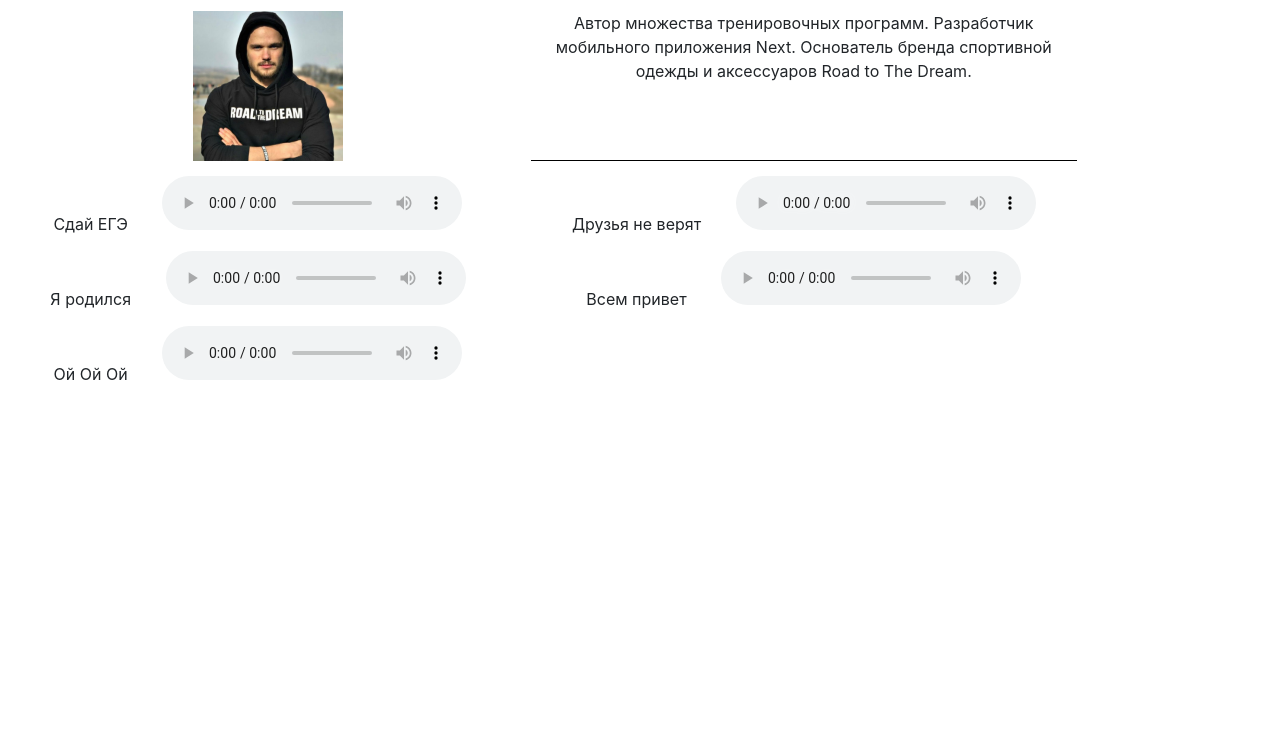
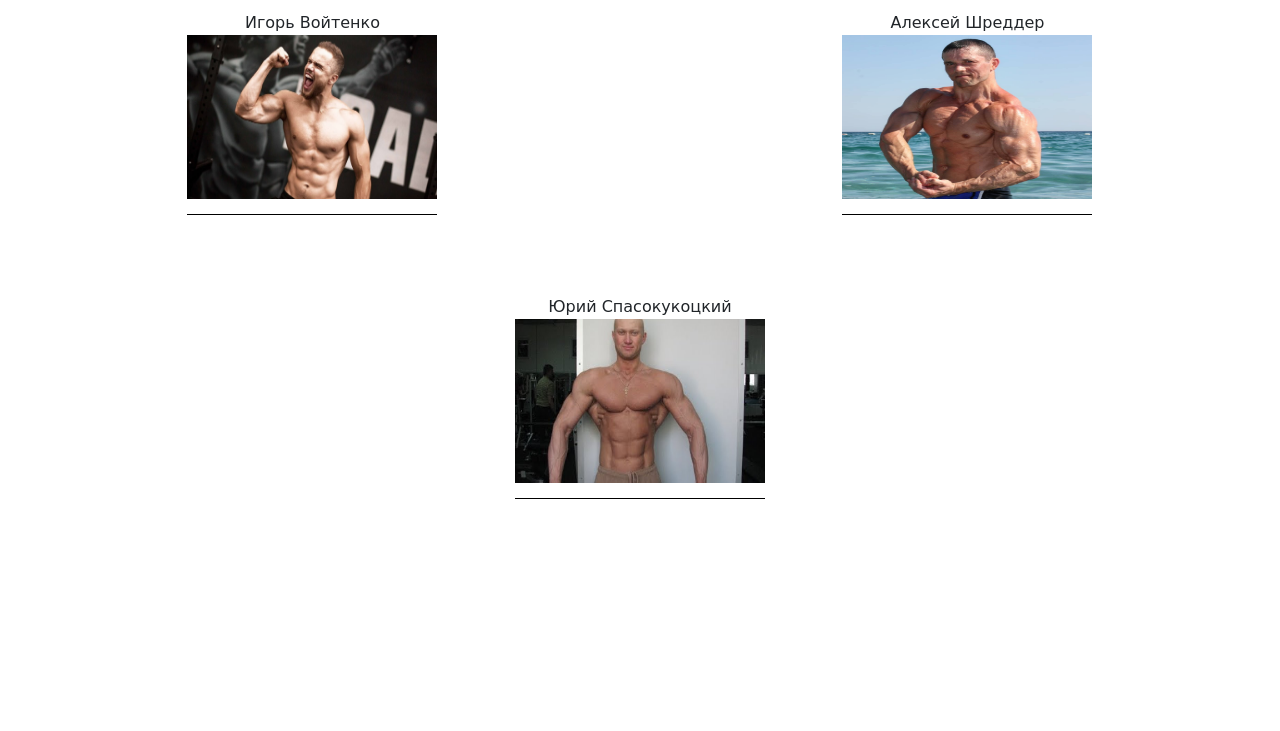
Before and after one commit to xzforever/xzforever.github.io, a plain HTML site: page index.html in a window 1280 px wide. Shown: the part 69-800 px from the top of the page. Drawn offline with nearby package versions, Linux system fonts and the light colour scheme; a web font is replaced by a local one.

Commit message:
Add files via upload

```diff
--- a/index.html
+++ b/index.html
@@ -1,7 +1,7 @@
 <!DOCTYPE html>
 <html lang="ru">
 	<head>
-		<title>Voitenko</title>
+		<title>PrankSounds</title>
 		<meta charset="utf-8">
 		<meta name="viewport" content="width=device-width, initial-scale=1">
 		<link rel="stylesheet" href="https://maxcdn.bootstrapcdn.com/bootstrap/4.5.2/css/bootstrap.min.css">
@@ -9,6 +9,8 @@
 		<script src="https://cdnjs.cloudflare.com/ajax/libs/popper.js/1.16.0/umd/popper.min.js"></script>
 		<script src="https://maxcdn.bootstrapcdn.com/bootstrap/4.5.2/js/bootstrap.min.js"></script>
 		<link rel="stylesheet" type="text/css" href="style.css">
+		<link rel="preconnect" href="https://fonts.gstatic.com">
+		<link href="https://fonts.googleapis.com/css2?family=Modak&display=swap" rel="stylesheet">
 	</head>
 
 	<body>
@@ -18,45 +20,36 @@
   		</a>
 		<ul class="navbar-nav">
 			<li class="nav-item active">
-				<a class="nav-link" href="SoundsMain.html">На главную</a>
-			</li>
-		</ul>
-		<ul class="navbar-nav">
-			<li class="nav-item">
-				<a class="nav-link" href="#">Игорь Войтенко</a>
+				<a class="nav-link" href="#">Смешные звуки для пранков</a>
 			</li>
 		</ul>
 	</nav>
+	</div>
+	<div class="row">
+		<div id="voitenkoDiv" class="col-sm-5">
+			Игорь Войтенко<br>
+			<a href="Voitenko.html">
+				<img class="bodyPic" src="Voitenko.jpg">
+			</a>
+		</div>
+		<div id="shredderDiv" class="col-sm-5">
+			Алексей Шреддер<br>
+			<a href="Shredder.html">
+				<img class="bodyPic" src="Shredder.jpg">
+			</a>
+		</div>
+	</div>
+	<div class="row">
+		<div id="spasokykDiv" class="col-sm-5">
+			Юрий Спасокукоцкий<br>
+			<a href="Spasokyk.html">
+				<img class="bodyPic" src="Spasokyk.jpg">
+			</a>
+		</div>
+	</div>
+	<div class="footer col-sm-12">
+		Проэкт созданный для шуток
+	</div>
 
-	<div>
-		<div class="row">
-			<div class="col-sm-5">
-				<img id="voitenko2" src="Voitenko2.jpg">
-			</div>
-			<div class="col-sm-5 discr">
-				Автор множества тренировочных программ. Разработчик мобильного приложения Next. Основатель бренда спортивной одежды и аксессуаров Road to The Dream.
-			</div>
-			<div class="col-sm-5">
-				Сдай ЕГЭ
-				<audio src="passTheExam.mp3" controls></audio>
-			</div>
-			<div class="col-sm-5">
-				Друзья не верят
-				<audio src="parentsDontBelieve.mp3" controls></audio>
-			</div>
-			<div class="col-sm-5">
-				Я родился
-				<audio src="iWasBorned.mp3" controls></audio>
-			</div>
-			<div class="col-sm-5">
-				Всем привет
-				<audio src="hi.mp3" controls></audio>
-			</div>
-			<div class="col-sm-5">
-				Ой Ой Ой
-				<audio src="OyOy.mp3" controls></audio>
-			</div>
-		<div>
-	</div>
 	</body>
-<html>
+</html>
--- a/style.css
+++ b/style.css
@@ -1,22 +1,26 @@
-#voitenko2{
-	margin-left: 20px;
-	width: 150px;
-	height: 150px;
+body{
+	font-family: 'Modak', cursive;
 }
-audio{
-	margin-left: 30px;
+.bodyPic{
+	height: 180px;
+	width: 250px;
+	padding-bottom: 15px;
+	border-bottom: 1px solid black;
 }
 .row{
-	margin-top: 80px;
-	text-align: center;
+	margin-top: 60px;
 }
 .col-sm-5{
-	margin-bottom: 15px;
-}
-.discr{
+	margin: auto;
 	text-align: center;
-	border-bottom: 1px solid black;
+	margin-top: 20px;
 }
 .navbar{
 	width: auto;
 }
+.footer{
+	display: none;
+	bottom: 0;
+	background-color: #343A40;
+	color: white;
+}
```
Also changed, not shown: Shredder.html (+1 -1 lines), Spasokyk.html (+1 -1 lines), Voitenko.html (+1 -1 lines).
